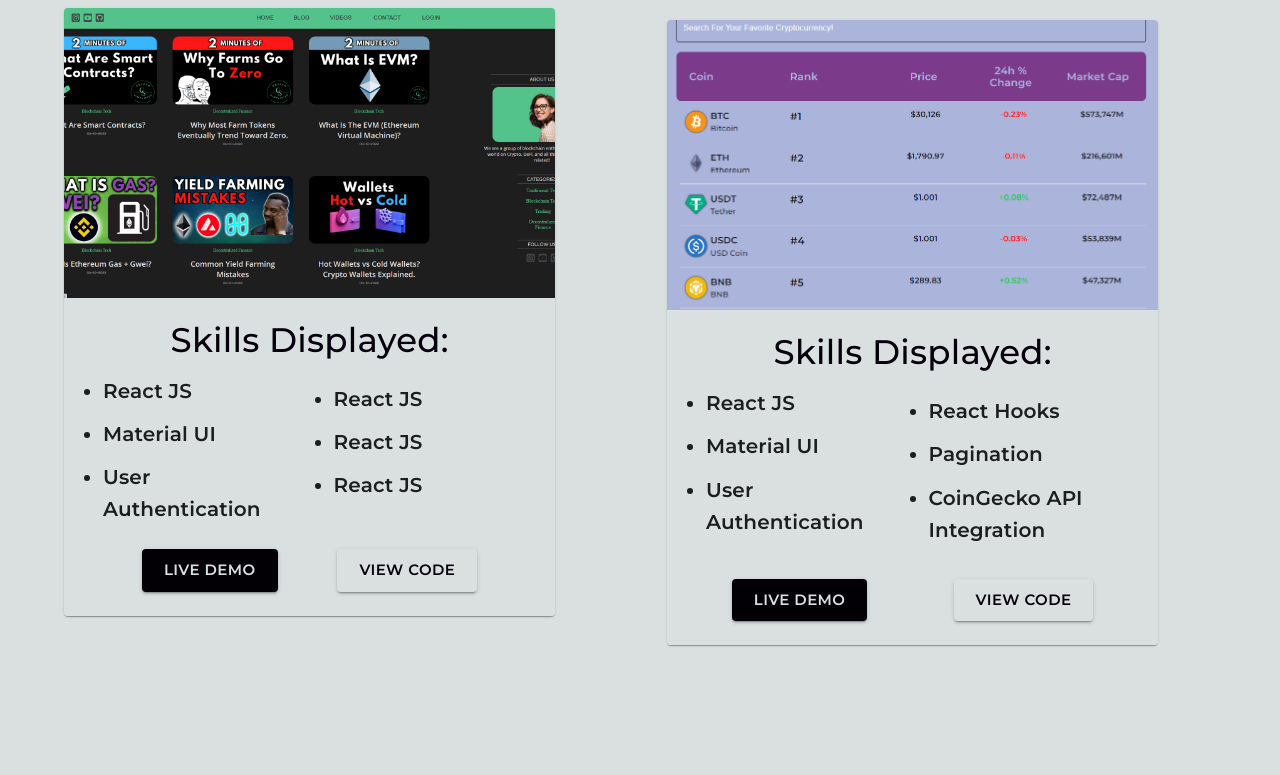
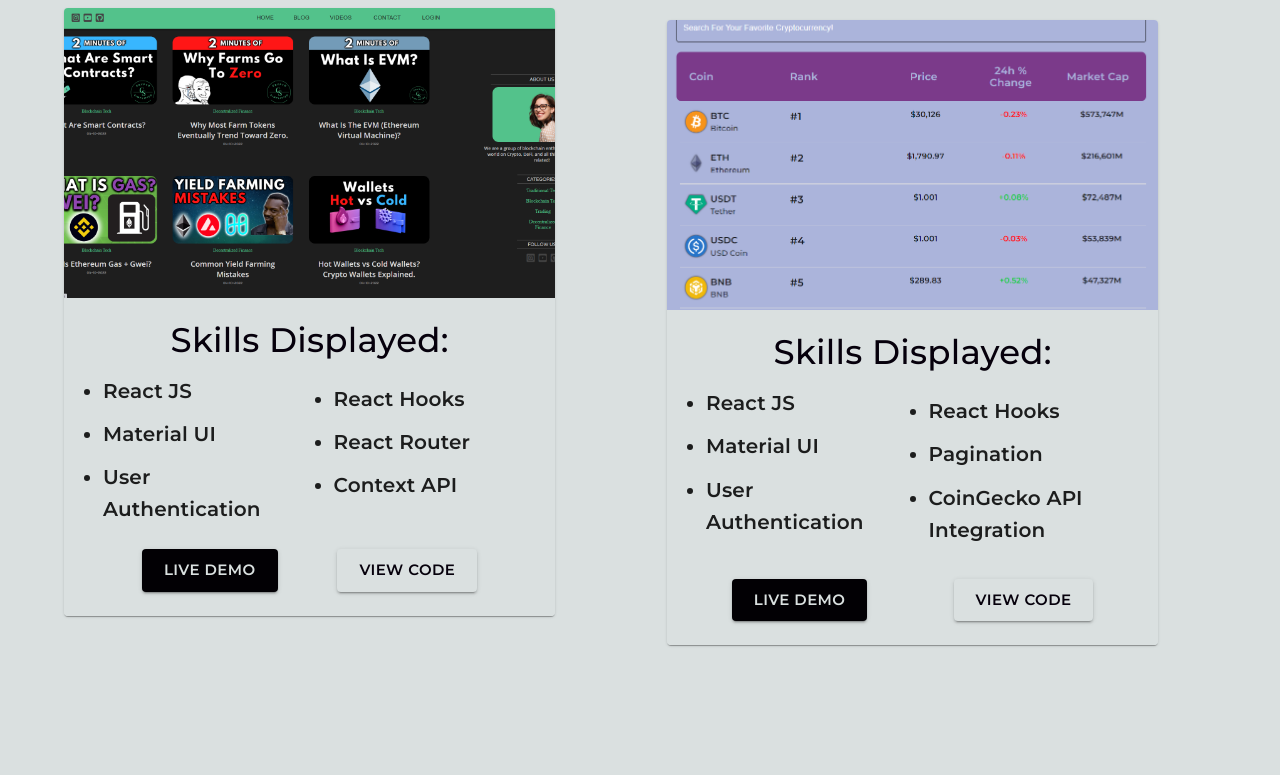
Before and after one commit to MakkDev/portfoliosite, a React (Create React App) app: page / in a window 1280 px wide. Shown: the part 2021-2796 px from the top of the page. Built offline with nearby package versions, Linux system fonts and the light colour scheme.

Commit message:
skills update

```diff
--- a/src/components/ProjectsPage.jsx
+++ b/src/components/ProjectsPage.jsx
@@ -45,9 +45,9 @@
                                         </Grid>
                                         <Grid item xs={6}>
                                             <List sx={{listStyleType:'disc'}}>
-                                 <Typography sx={{ display: 'list-item', mb:"6%" }} variant={isSmallScreen ? 'h7': "h6"}>React JS</Typography>
-                                  <Typography sx={{ display: 'list-item', mb:"6%" }} variant={isSmallScreen ? 'h7': "h6"}>React JS</Typography>
-                                 <Typography sx={{ display: 'list-item', mb:"6%" }} variant={isSmallScreen ? 'h7': "h6"}>React JS</Typography>
+                                 <Typography sx={{ display: 'list-item', mb:"6%" }} variant={isSmallScreen ? 'h7': "h6"}>React Hooks</Typography>
+                                  <Typography sx={{ display: 'list-item', mb:"6%" }} variant={isSmallScreen ? 'h7': "h6"}>React Router</Typography>
+                                 <Typography sx={{ display: 'list-item', mb:"6%" }} variant={isSmallScreen ? 'h7': "h6"}>Context API</Typography>
                                         </List>
                                         </Grid>
                                     </Grid>
```
